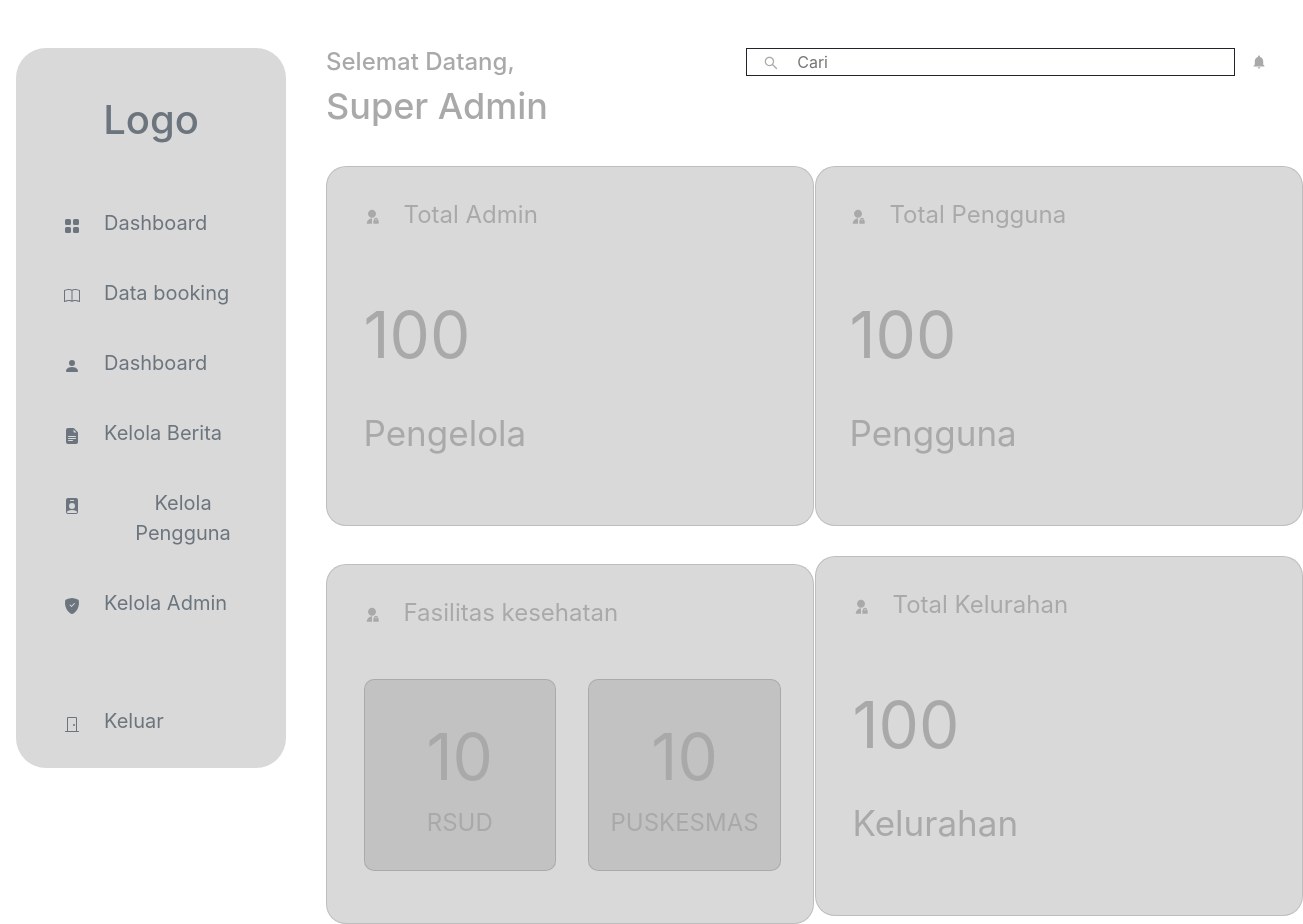
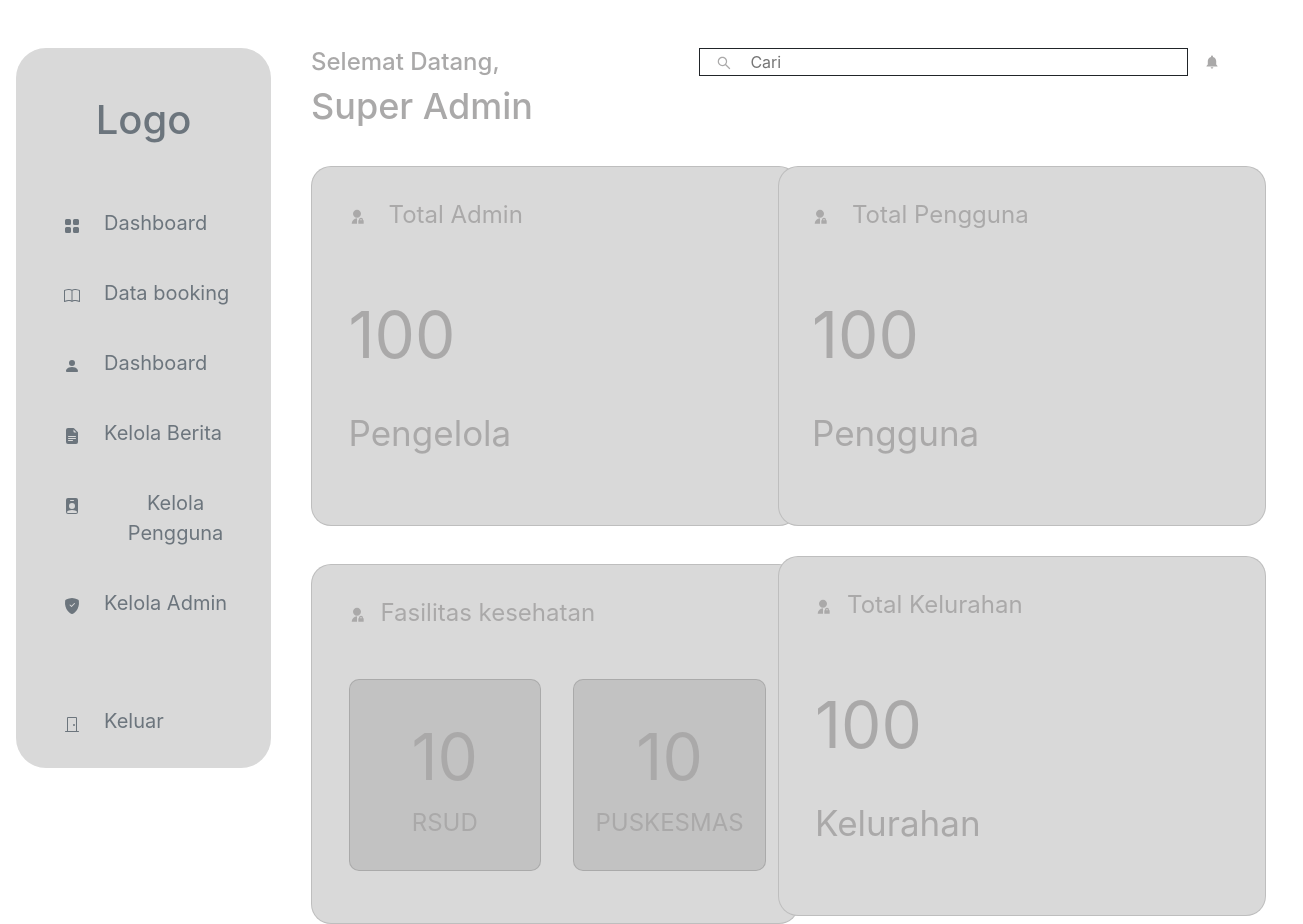
Before and after one commit to Ranto12/bookingvaccine-frontEnd, a React (Create React App) app in the folder vaccinebooking/: page / in a window 1280 px wide. Shown: the whole page, 1303 px wide, since content can reach past the window. Built offline with nearby package versions, Linux system fonts and the light colour scheme.

Commit message:
dasboard

```diff
--- a/vaccinebooking/src/pages/Dasboard/Dasboard.jsx
+++ b/vaccinebooking/src/pages/Dasboard/Dasboard.jsx
@@ -25,7 +25,7 @@ const Dashboard = () => {
     },[])
   return (
     <div >
-      <div className='row Fontcolor-Dasboard'>
+      <div className='row Fontcolor-Dasboard me-5'>
 
         {/* sidebar */}
         <div className='col-3'>
@@ -133,7 +133,7 @@ const Dashboard = () => {
                         background: "#D9D9D9"
                         }}>
                         <div className='d-flex align-items-center'>
-                            <div className='me-4'>
+                            <div className='me-3'>
                                 <RiAdminFill />
                             </div>
                             <div style={{fontSize:"24px"}}>
@@ -174,7 +174,7 @@ const Dashboard = () => {
                             background: "#D9D9D9"
                             }}>
                                 <div className='d-flex align-items-center'>
-                                    <div className='me-4 '>
+                                    <div className='me-3'>
                                         <RiAdminFill />
                                     </div>
                                     <div style={{fontSize:"24px"}}>
```
